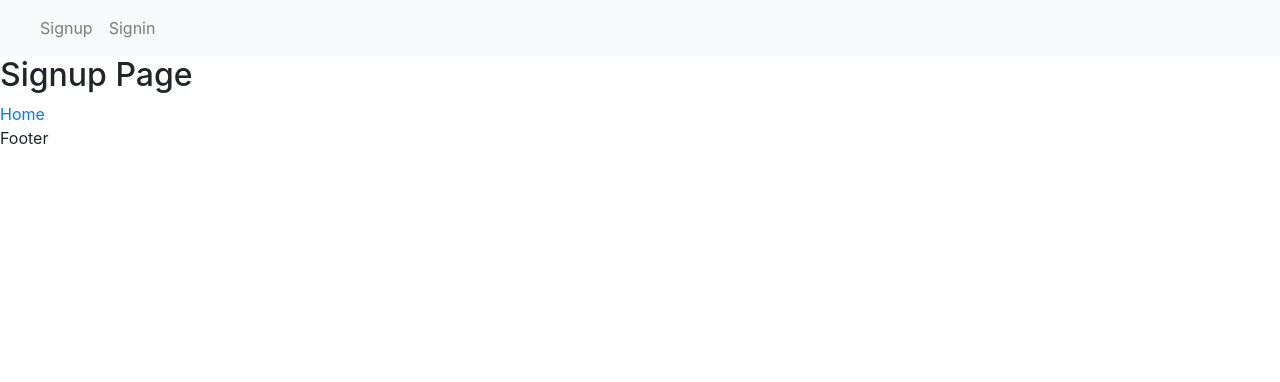
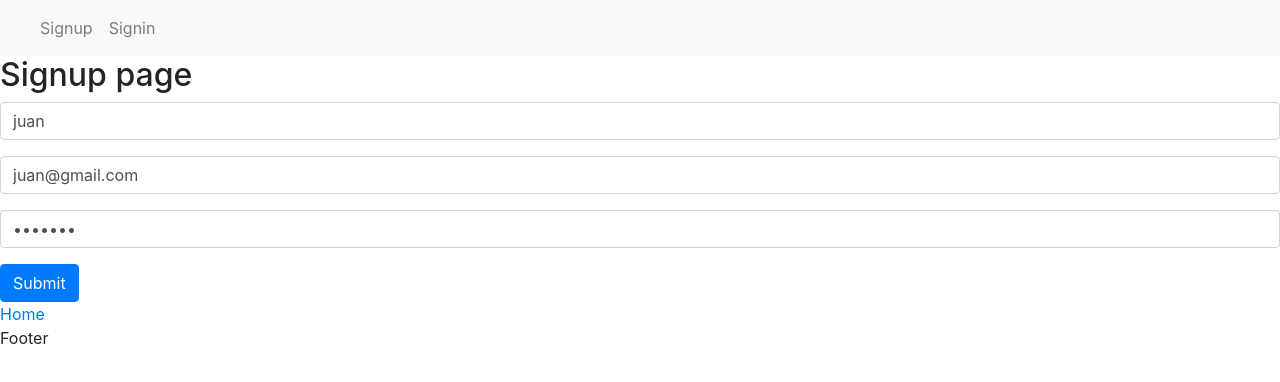
Before and after one commit to ferisjuan/seo-blog, a Next.js app in the folder frontend/: page /signup in a window 1280 px wide. Shown: the top 382 px of the page. Built offline with nearby package versions, Linux system fonts and the light colour scheme.

Commit message:
Creating the Signup form

```diff
--- /dev/null
+++ b/frontend/components/auth/SignupComponent.js
@@ -0,0 +1,71 @@
+import { useState } from 'react'
+
+const SignupComponent = () => {
+	const [values, setValues] = useState({
+		name: 'juan',
+		email: 'juan@gmail.com',
+		password: 'test123',
+		error: '',
+		loading: false,
+		showForm: true,
+	})
+
+	const { name, email, password, error, loading, showForm } = values
+
+	const handleSubmit = e => {
+		e.preventDefault()
+		console.log('handle submit')
+		console.table({ name, email, password, error, loading, showForm })
+	}
+
+	const handleChange = e => {
+		setValues({
+			...values,
+			error: false,
+			[e.target.name]: e.target.value,
+		})
+	}
+
+	const SignupForm = () => {
+		return (
+			<form onSubmit={handleSubmit}>
+				<div className='form-group'>
+					<input
+						name='name'
+						type='text'
+						className='form-control'
+						placeholder='Type your name'
+						value={name}
+						onChange={handleChange}
+					/>
+				</div>
+				<div className='form-group'>
+					<input
+						name='email'
+						type='email'
+						className='form-control'
+						placeholder='Type your email'
+						value={email}
+						onChange={handleChange}
+					/>
+				</div>
+				<div className='form-group'>
+					<input
+						name='password'
+						type='password'
+						className='form-control'
+						placeholder='Type your password'
+						value={password}
+						onChange={handleChange}
+					/>
+				</div>
+				<div className=''>
+					<button className='btn btn-primary'>Submit</button>
+				</div>
+			</form>
+		)
+	}
+	return <>{SignupForm()}</>
+}
+
+export default SignupComponent
--- a/frontend/pages/signup.js
+++ b/frontend/pages/signup.js
@@ -1,10 +1,12 @@
 import Link from 'next/link'
+import SignupComponent from '../components/auth/SignupComponent'
 
 import Layout from '../components/Layout'
 
 const Signup = () => (
 	<Layout>
-		<h2>Signup Page</h2>
+		<h2>Signup page</h2>
+		<SignupComponent />
 		<Link href='/'>
 			<a>Home</a>
 		</Link>
```
